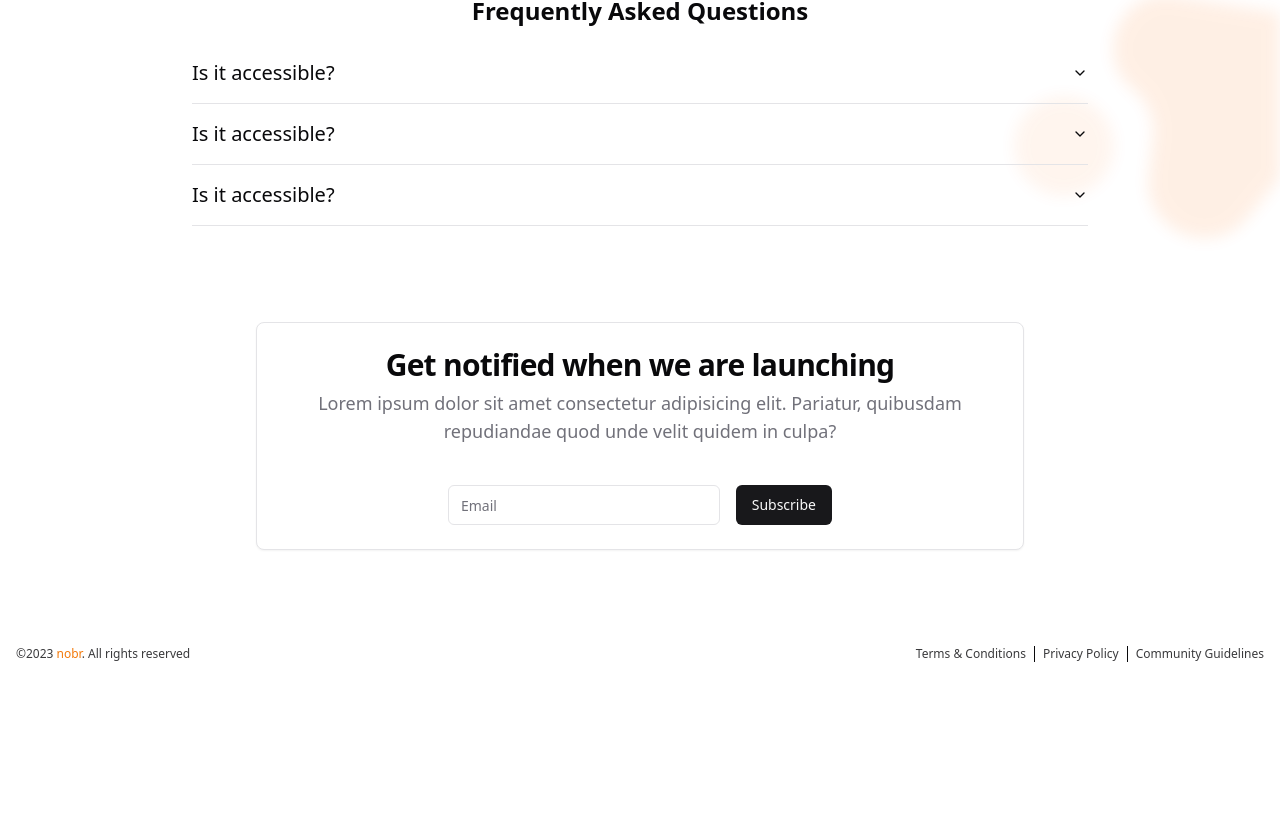
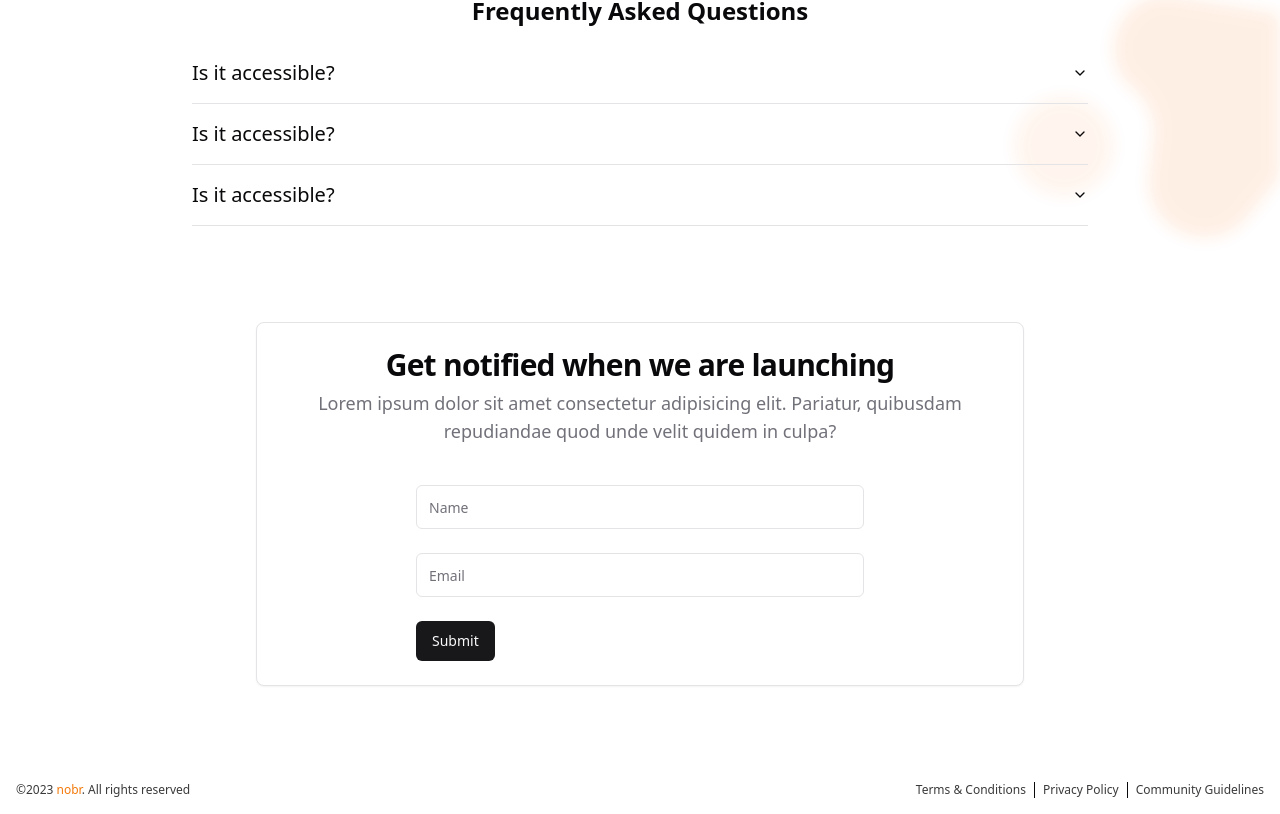
Before and after one commit to 3akare/nobr, a Next.js app: page / in a window 1280 px wide. Shown: the part 673-1487 px from the top of the page. Before the commit the page ends 1351 px from the top, so only its background shows below. Built offline with nearby package versions, Linux system fonts and the light colour scheme.

Commit message:
Renamed input component, add new input field (name).

```diff
--- /dev/null
+++ b/app/components/InputForm.tsx
@@ -0,0 +1,88 @@
+"use client";
+
+import { zodResolver } from "@hookform/resolvers/zod";
+import { useForm } from "react-hook-form";
+import * as z from "zod";
+
+import { Button } from "@/app/components/ui/button";
+import {
+  Form,
+  FormControl,
+  FormField,
+  FormItem,
+  FormMessage,
+} from "@/app/components/ui/form";
+import { Input } from "@/app/components/ui/input";
+import { toast } from "@/app/components/ui/use-toast";
+
+const FormSchema = z.object({
+  username: z.string().min(2, {
+    message: "Username must be at least 2 characters.",
+  }),
+  email: z.string().email(),
+});
+
+export function InputForm() {
+  const form = useForm<z.infer<typeof FormSchema>>({
+    resolver: zodResolver(FormSchema),
+    defaultValues: {
+      username: "",
+      email: "",
+    },
+  });
+
+  function onSubmit(data: z.infer<typeof FormSchema>) {
+    toast({
+      title: "You submitted the following values:",
+      description: <p>Name and Email saved</p>,
+    });
+    form.reset();
+  }
+
+  return (
+    <Form {...form}>
+      <form
+        onSubmit={form.handleSubmit(onSubmit)}
+        className="w-full max-w-md space-y-6 text-left"
+      >
+        <FormField
+          control={form.control}
+          name="username"
+          render={({ field }) => (
+            <>
+              <FormItem>
+                <FormControl>
+                  <Input
+                    placeholder="Name"
+                    {...field}
+                    className="focus-visible:ring-0 focus-visible:ring-offset-0 h-11"
+                  />
+                </FormControl>
+                <FormMessage />
+              </FormItem>
+            </>
+          )}
+        />
+        <FormField
+          control={form.control}
+          name="email"
+          render={({ field }) => (
+            <>
+              <FormItem>
+                <FormControl>
+                  <Input
+                    placeholder="Email"
+                    {...field}
+                    className="focus-visible:ring-0 focus-visible:ring-offset-0 h-11"
+                  />
+                </FormControl>
+                <FormMessage />
+              </FormItem>
+            </>
+          )}
+        />
+        <Button type="submit">Submit</Button>
+      </form>
+    </Form>
+  );
+}
--- a/app/components/InputWithButton.tsx
+++ /dev/null
@@ -1,18 +0,0 @@
-//shadcn UI components
-import { Button } from "@/app/components/ui/button";
-import { Input } from "@/app/components/ui/input";
-
-function InputWithButton() {
-  return (
-    <div className="flex w-full max-w-sm items-center space-x-2 gap-2">
-      <Input
-        type="email"
-        placeholder="Email"
-        className="focus-visible:ring-0 focus-visible:ring-offset-0"
-      />
-      <Button type="submit">Subscribe</Button>
-    </div>
-  );
-}
-
-export default InputWithButton;
--- a/app/components/NewsletterComponent.tsx
+++ b/app/components/NewsletterComponent.tsx
@@ -1,7 +1,7 @@
 "use client";
 
 //Components
-import { InputWithButton } from ".";
+import { InputForm } from ".";
 
 //shadcn UI components
 import {
@@ -25,7 +25,7 @@ const NewsletterComponent = () => {
             quibusdam repudiandae quod unde velit quidem in culpa?
           </CardDescription>
         </CardHeader>
-        <InputWithButton />
+        <InputForm />
       </CardContent>
     </Card>
   );
--- a/app/components/index.ts
+++ b/app/components/index.ts
@@ -1,7 +1,7 @@
 export { default as AccordionList } from "./AccordionList";
 export { default as Footer } from "./Footer";
 export { default as HeroComponent } from "./HeroComponent";
-export { default as InputWithButton } from "./InputWithButton";
+export { InputForm } from "./InputForm";
 export { default as MenuBar } from "./MenuBar";
 export { default as ModeToggle } from "./ModeToggle";
 export { default as NavigationBar } from "./NavigationBar";
```
